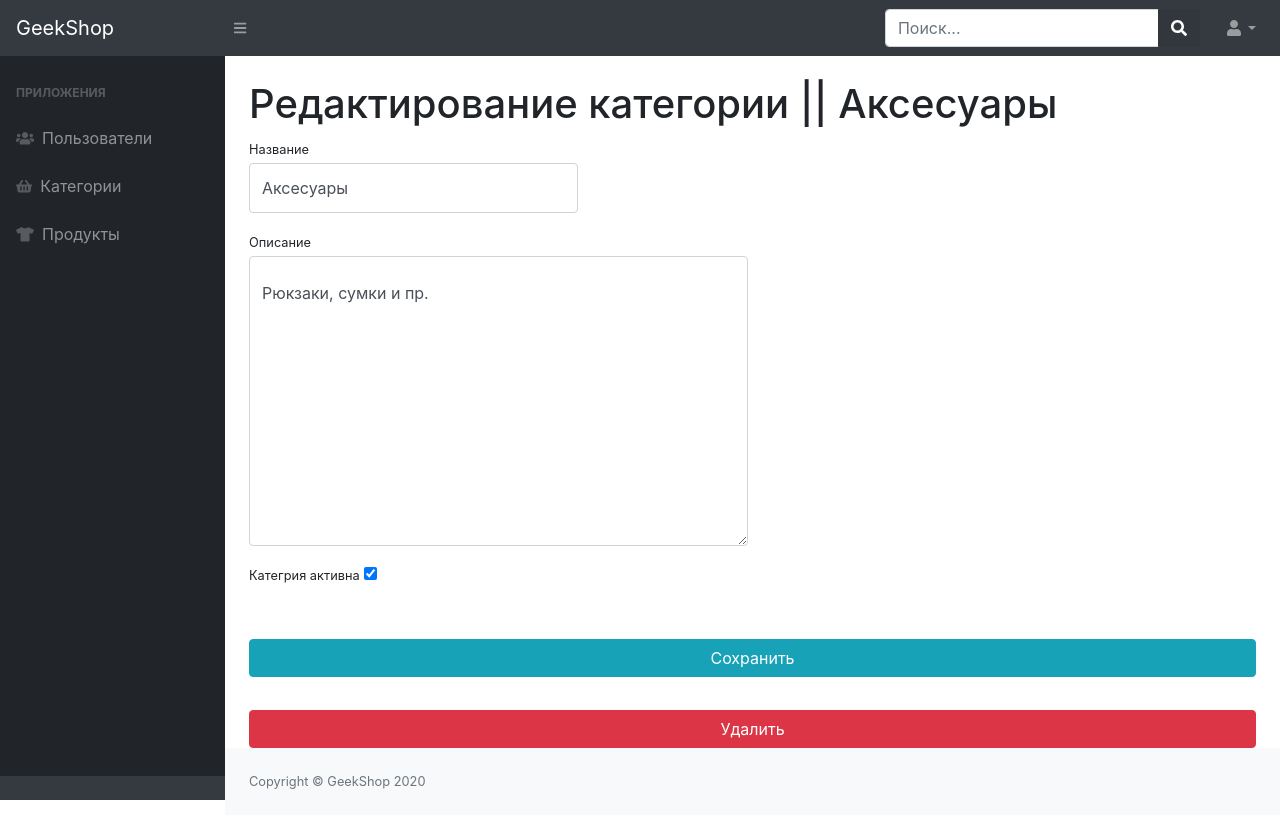
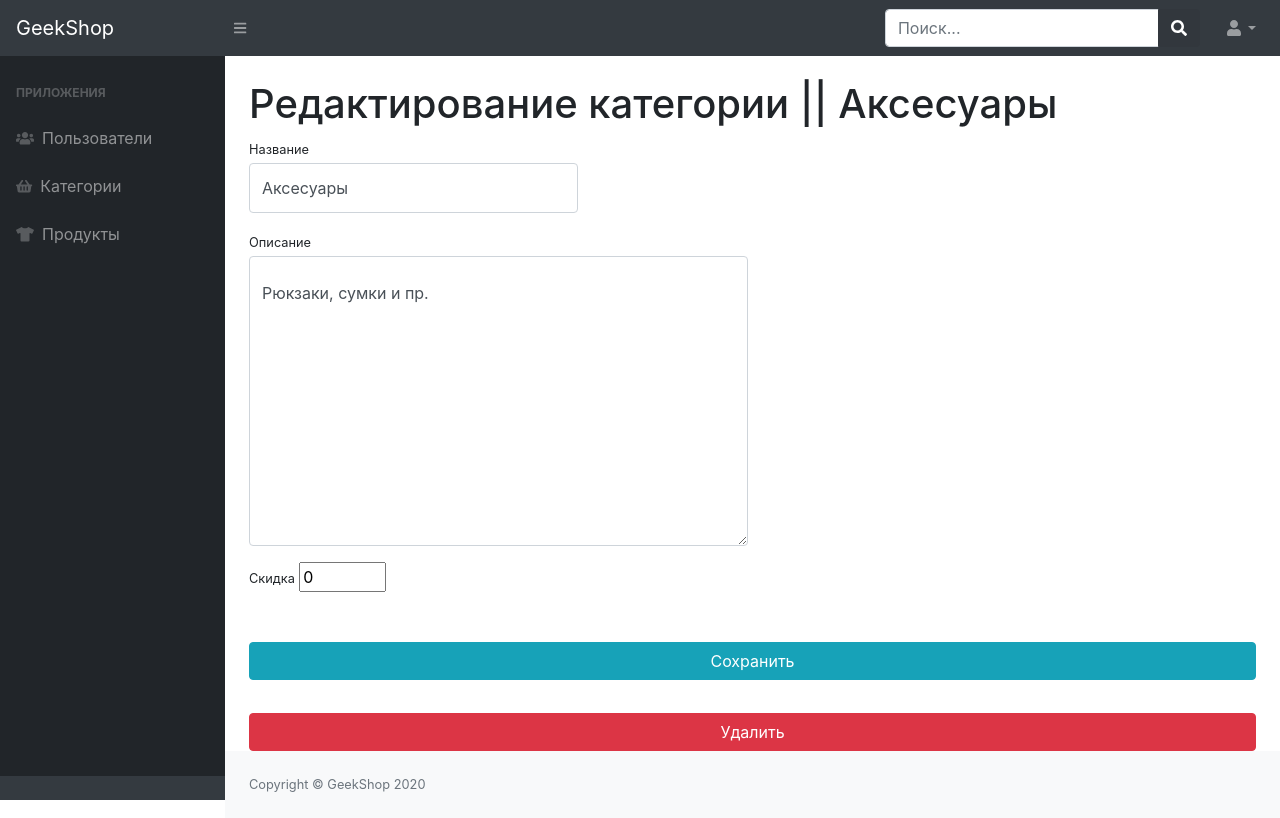
Before and after one commit to mrDurandall/GB_Django_1, a Django app: page /admins/category_edit/3/ in a window 1280 px wide. Run offline with Django 3.2, Linux system fonts and the light colour scheme; the visitor is signed in with stand-in values (Sample User, id 1); data comes from the database, SQL or seed files in the repository; some libraries are stand-ins or nearby versions.

Commit message:
Добавлена форма для скидкм на категорию

```diff
--- a/admins/forms.py
+++ b/admins/forms.py
@@ -28,9 +28,11 @@ class AdminCategoryCreate(ModelForm):
                                                                'placeholder': 'Введите описание категории',
                                                                }), required=False)
 
+    discount = forms.IntegerField(label='скидка', required=False, min_value=0, max_value=90, initial=0)
+
     class Meta:
         model = ProductCategory
-        fields = ('name', 'description', 'is_active')
+        fields = ('name', 'description', 'is_active', 'discount')
 
 
 class AdminProductCreateUpdate(ModelForm):
--- a/admins/templates/admins/admin-category-edit.html
+++ b/admins/templates/admins/admin-category-edit.html
@@ -26,8 +26,8 @@
             <div class="form-row">
                 <div class="col-lg-6">
                         <div class="form-group">
-                            <label class="small mb-1" for="{{ form.is_active.id_for_label }}">Категрия активна</label>
-                            {{ form.is_active }}
+                            <label class="small mb-1" for="{{ form.discount.id_for_label }}">Скидка</label>
+                            {{ form.discount }}
                         </div>
                 </div>
             </div>
```
